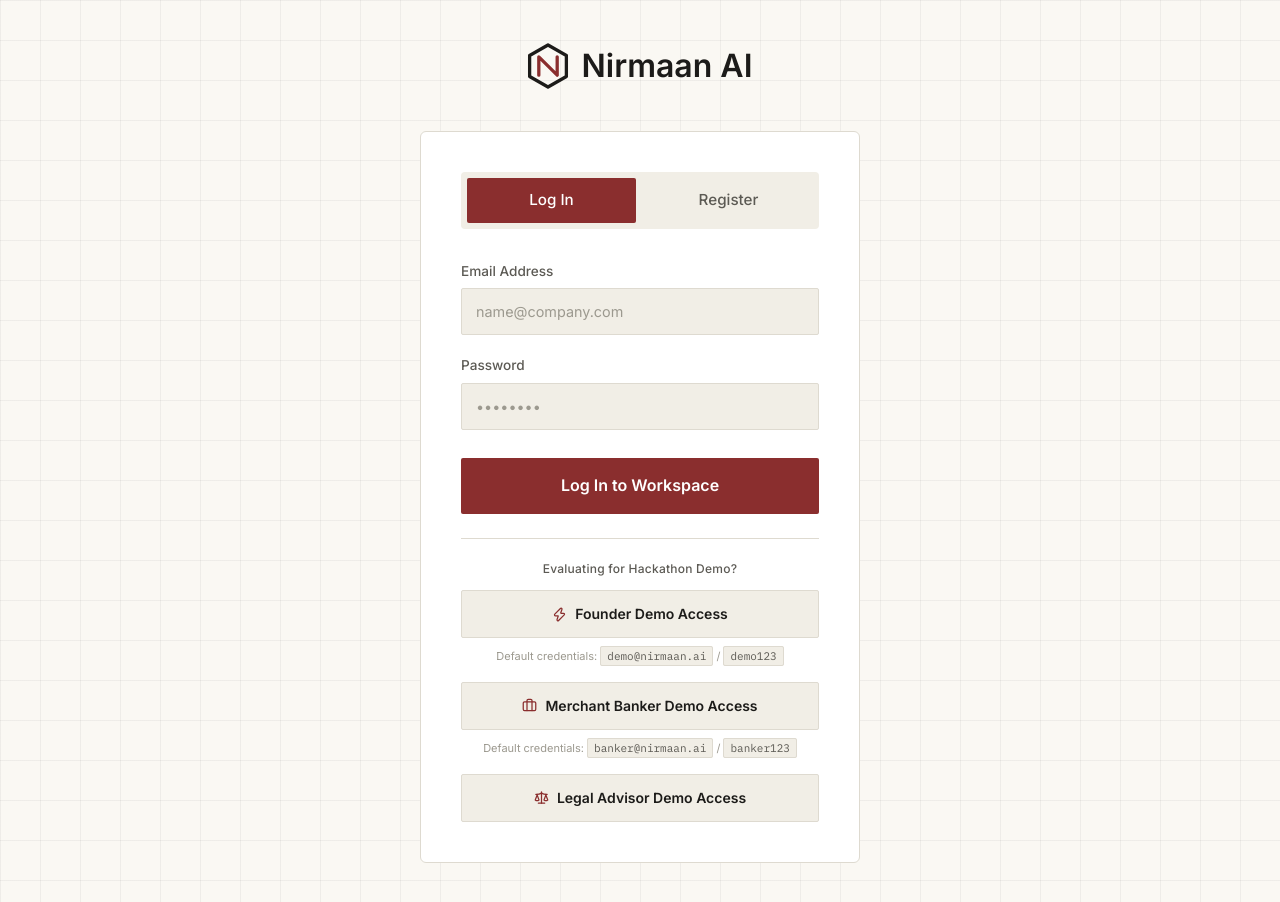
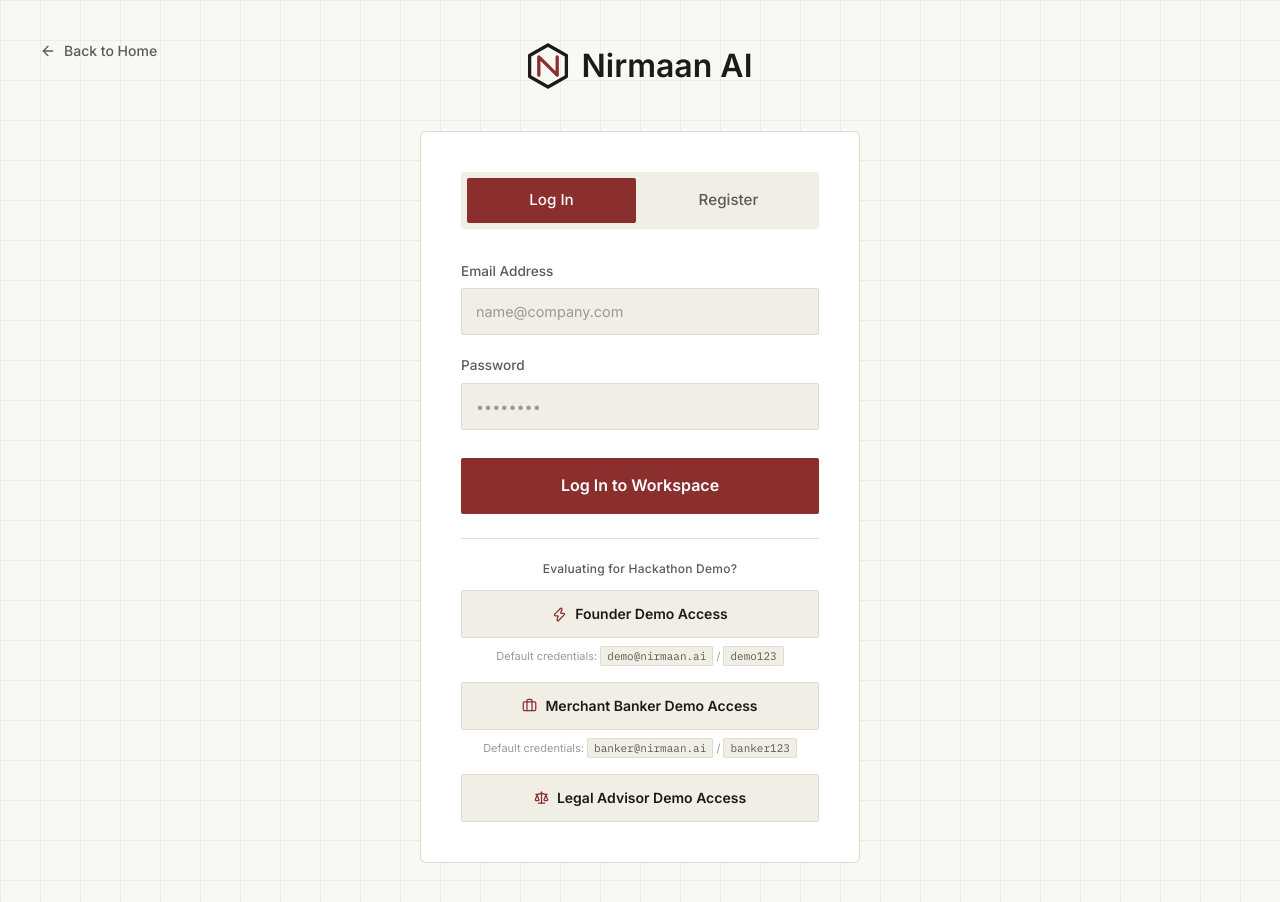
Before and after one commit to VedantKarne/SME-IPO-DRHP-Generator, a React app in the folder frontend/: page /auth in a window 1280 px wide. Built offline with nearby package versions, Linux system fonts and the light colour scheme; the HTML template or start-up script is replaced by a standard one.

Commit message:
added back button

```diff
--- a/frontend/src/screens/Auth.jsx
+++ b/frontend/src/screens/Auth.jsx
@@ -1,6 +1,6 @@
 import { useState } from 'react';
 import { Link } from 'react-router-dom';
-import { Loader2, Zap, Briefcase, Scale } from 'lucide-react';
+import { Loader2, Zap, Briefcase, Scale, ArrowLeft } from 'lucide-react';
 import { setToken } from '../utils/auth';
 
 const API = 'http://127.0.0.1:8000';
@@ -148,6 +148,36 @@ export default function Auth({ onAuthSuccess }) {
     <div className="landing">
       <div className="landing-bg" />
       <div className="landing-grid" />
+
+      <Link
+        to="/"
+        style={{
+          position: 'absolute',
+          top: '2.5rem',
+          left: '2.5rem',
+          display: 'flex',
+          alignItems: 'center',
+          gap: '8px',
+          color: 'var(--ink-soft)',
+          textDecoration: 'none',
+          fontWeight: 500,
+          fontSize: '0.875rem',
+          transition: 'all 0.2s ease',
+          zIndex: 10,
+          fontFamily: 'var(--font-sans, inherit)'
+        }}
+        onMouseEnter={(e) => {
+          e.currentTarget.style.color = 'var(--ink)';
+          e.currentTarget.style.transform = 'translateX(-4px)';
+        }}
+        onMouseLeave={(e) => {
+          e.currentTarget.style.color = 'var(--ink-soft)';
+          e.currentTarget.style.transform = 'translateX(0)';
+        }}
+      >
+        <ArrowLeft size={16} />
+        Back to Home
+      </Link>
 
       <div className="auth-wrapper">
         <Link to="/" className="landing-logo" style={{ marginBottom: '2.5rem', textDecoration: 'none', cursor: 'pointer' }}>
```
